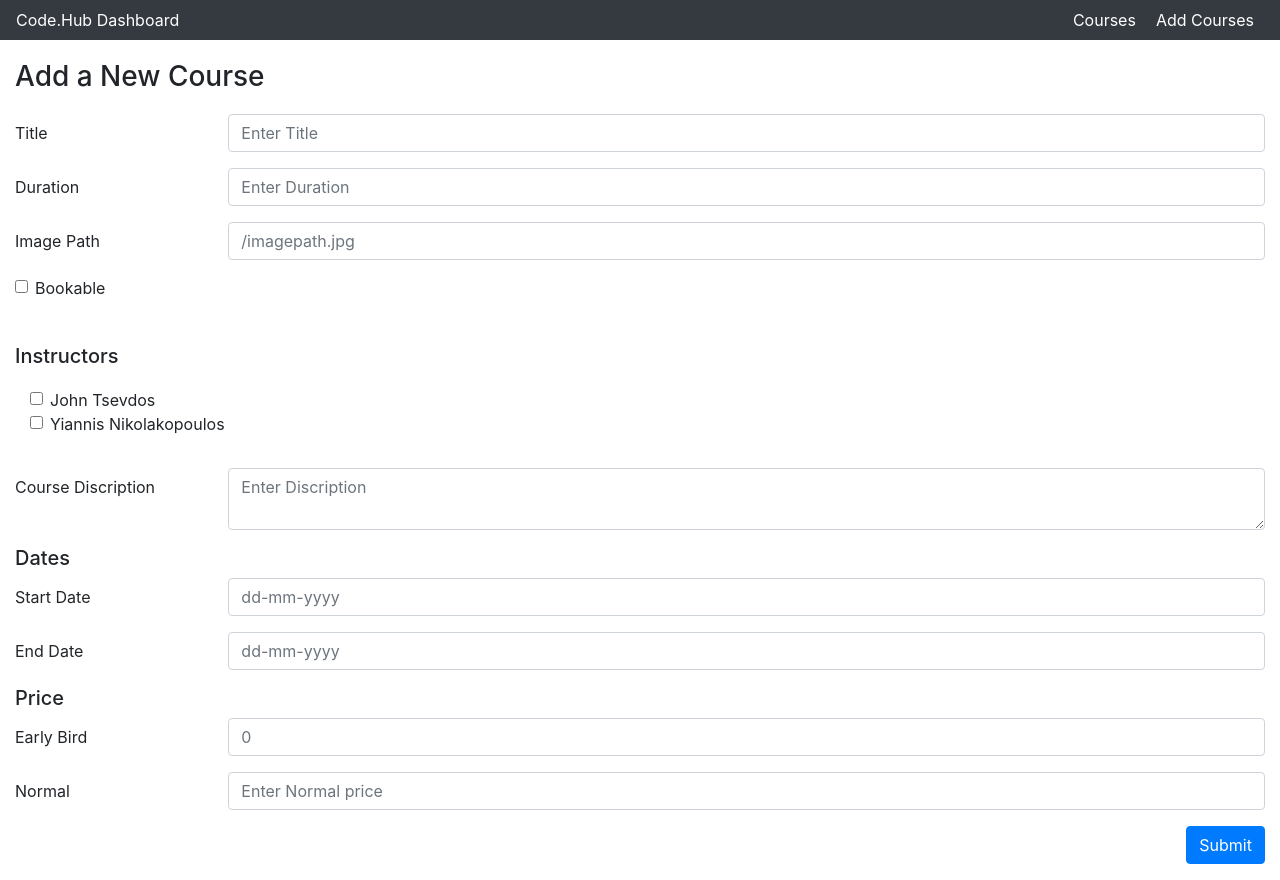
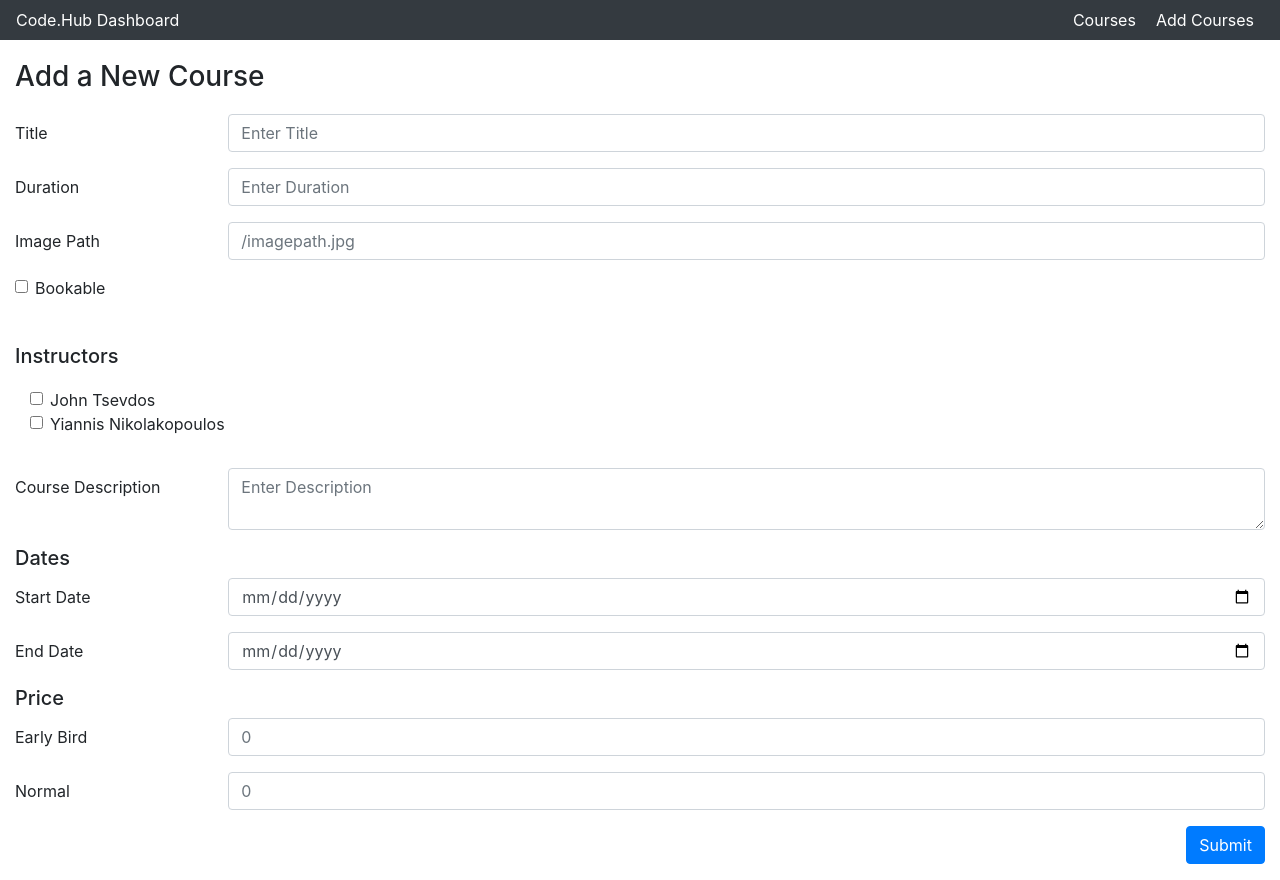
Before and after one commit to juls12/react-project, a React (Create React App) app: page /addcourse in a window 1280 px wide. Built offline with nearby package versions, Linux system fonts and the light colour scheme; data requests are answered from the project's data file.

Commit message:
Adds validation on the form

```diff
--- a/src/Components/AddCourse.js
+++ b/src/Components/AddCourse.js
@@ -1,6 +1,6 @@
 import React from "react";
 import '../css/index.css';
-import { Col, Button, Form, FormGroup, Label, Input, Container } from 'reactstrap';
+import { Col, Button, Form, FormGroup, Label, Input, Container, FormFeedback } from 'reactstrap';
 import { Component } from "react";
 import axios from 'axios';
 
@@ -22,6 +22,16 @@ class AddCourse extends Component {
         normal: null,
         early_bird: null
       }
+    },
+    fieldErrors: {
+      title: false,
+      duration: false,
+      imagePath: false,
+      description: false,
+      startDate: false,
+      endDate: false,
+      earlyBirdPrice: false,
+      normalPrice: false
     }
   };
 
@@ -37,6 +47,10 @@ class AddCourse extends Component {
     const { id, value, checked } = target;
     let { newCourse } = this.state;
 
+    console.log(id, value);
+
+    // this.state.use.fieldErrors[id] = false;
+
     if (id === 'start_date' || id === 'end_date') {
       newCourse.dates[id] = value;
       this.setState({ newCourse });
@@ -46,14 +60,14 @@ class AddCourse extends Component {
       this.setState({ newCourse });
 
     } else if (id === 'open') {
-      // console.log(id, checked);
+      // console.log(checked);
 
       newCourse[id] = checked;
       this.setState({ newCourse });
 
     } else if (id === 'instructor') {
       const instructorId = target.name;
-      // console.log(id, checked, instructorId);
+      // console.log(instructorId);
 
       // Checking if instuctor id is already in the array
       const index = this.state.newCourse.instructors.indexOf(instructorId);
@@ -66,13 +80,18 @@ class AddCourse extends Component {
       // console.log( this.state.newCourse.instructors)
 
     } else {
-      // console.log(id, value);
+
       newCourse[id] = value;
       this.setState({ newCourse });
     }
   };
 
   sumbitForm = function () {
+
+    const errorsExist = this.validateInputs();
+
+    if (!errorsExist) {
+
       axios.post(`http://localhost:3001/courses`, this.state.newCourse)
         .then(function (response) {
           console.log(response);
@@ -82,7 +101,58 @@ class AddCourse extends Component {
         });
     }
 
+  }
 
+  validateInputs = function () {
+
+    let errorExists = false;
+
+    let { fieldErrors } = this.state;
+
+    if (!this.state.newCourse.title) {
+      fieldErrors.title = true;
+      errorExists = true;
+    }
+
+    if (!this.state.newCourse.duration) {
+      fieldErrors.duration = true;
+      errorExists = true;
+    }
+
+    if (!this.state.newCourse.imagePath) {
+      fieldErrors.imagePath = true;
+      errorExists = true;
+    }
+
+    if (!this.state.newCourse.description) {
+      fieldErrors.description = true;
+      errorExists = true;
+    }
+
+    if (!this.state.newCourse.dates.start_date) {
+      fieldErrors.startDate = true;
+      errorExists = true;
+    }
+
+    if (!this.state.newCourse.dates.end_date) {
+      fieldErrors.endDate = true;
+      errorExists = true;
+    }
+
+    if (!this.state.newCourse.price.early_bird) {
+      fieldErrors.earlyBirdPrice = true;
+      errorExists = true;
+    }
+
+    if (!this.state.newCourse.price.normal) {
+      fieldErrors.normalPrice = true;
+      errorExists = true;
+    }
+
+    this.setState({ fieldErrors });
+
+    return errorExists;
+  }
 
   render() {
     const newCourse = this.state.newCourse;
@@ -92,15 +162,16 @@ class AddCourse extends Component {
         <Form>
           {
             [
-              { label: 'Title', field: 'title', state: newCourse.title, type: 'text', placeholder: 'Enter Title' },
-              { label: 'Duration', field: 'duration', state: newCourse.duration, type: 'text', placeholder: 'Enter Duration' },
-              { label: 'Image Path', field: 'imagePath', state: newCourse.imagePath, type: 'text', placeholder: '/imagepath.jpg' },
+              { label: 'Title', field: 'title', state: newCourse.title, type: 'text', placeholder: 'Enter Title', errorText: 'Title is required', validationField: this.state.fieldErrors.title },
+              { label: 'Duration', field: 'duration', state: newCourse.duration, type: 'text', placeholder: 'Enter Duration', errorText: 'Duration is required', validationField: this.state.fieldErrors.duration },
+              { label: 'Image Path', field: 'imagePath', state: newCourse.imagePath, type: 'text', placeholder: '/imagepath.jpg', errorText: 'ImagePath is required', validationField: this.state.fieldErrors.imagePath },
 
-            ].map(({ label, field, state, type, placeholder }) => (
+            ].map(({ label, field, state, type, placeholder, errorText, validationField }) => (
               <FormGroup row key={field}>
                 <Label for={field} sm={2}>{label}</Label>
                 <Col sm={10}>
-                  <Input type={type} id={field} value={state} placeholder={placeholder} onChange={this.onInputChange} />
+                  <Input type={type} id={field} value={state} placeholder={placeholder} onChange={this.onInputChange} invalid={validationField} />
+                  <FormFeedback> {errorText} </FormFeedback>
                 </Col>
               </FormGroup>
             ))
@@ -119,7 +190,7 @@ class AddCourse extends Component {
             {
               this.state.instructors.map(instructor => (
                 <Col key={instructor.id}>
-                  <Input type="checkbox" name={instructor.id} id="instructor" onChange={this.onInputChange}/>
+                  <Input type="checkbox" name={instructor.id} id="instructor" onChange={this.onInputChange} />
                   <Label check>{instructor.name.first} {instructor.name.last}</Label>
                 </Col>
               ))
@@ -129,24 +200,26 @@ class AddCourse extends Component {
           <br></br>
           {
             [
-              { heading: null, label: 'Course Discription', field: 'description', state: newCourse.description, type: 'textarea', placeholder: 'Enter Discription' },
-              { heading: 'Dates', label: 'Start Date', field: 'start_date', state: newCourse.dates.start_date, type: 'text', placeholder: 'dd-mm-yyyy' },
-              { heading: null, label: 'End Date', field: 'end_date', state: newCourse.dates.end_date, type: 'text', placeholder: 'dd-mm-yyyy' },
-              { heading: 'Price', label: 'Early Bird', field: 'early_bird', state: newCourse.early_bird, type: 'number', placeholder: '0' },
-              { heading: null, label: 'Normal', field: 'normal', state: newCourse.normal, type: 'number', placeholder: 'Enter Normal price' }
+              { heading: null, label: 'Course Description', field: 'description', state: newCourse.description, type: 'textarea', placeholder: 'Enter Description', errorText: 'Description is required', validationField: this.state.fieldErrors.description },
+              { heading: 'Dates', label: 'Start Date', field: 'start_date', state: newCourse.dates.start_date, type: 'date', placeholder: 'dd-mm-yyyy', errorText: 'Date is required', validationField: this.state.fieldErrors.startDate },
+              { heading: null, label: 'End Date', field: 'end_date', state: newCourse.dates.end_date, type: 'date', placeholder: 'dd-mm-yyyy', errorText: 'Date is required', validationField: this.state.fieldErrors.endDate },
+              { heading: 'Price', label: 'Early Bird', field: 'early_bird', state: newCourse.early_bird, type: 'number', placeholder: '0', errorText: 'Price is required', validationField: this.state.fieldErrors.earlyBirdPrice },
+              { heading: null, label: 'Normal', field: 'normal', state: newCourse.normal, type: 'number', placeholder: '0', errorText: 'Price is required', validationField: this.state.fieldErrors.normalPrice }
 
-            ].map(({ heading, label, field, state, type, placeholder }) => (
+            ].map(({ heading, label, field, state, type, placeholder, errorText, validationField }) => (
               <React.Fragment key={field}>
                 <h5>{heading}</h5>
                 <FormGroup row >
                   <Label for={field} sm={2}>{label}</Label>
                   <Col sm={10}>
-                    <Input type={type} id={field} value={state} placeholder={placeholder} onChange={this.onInputChange} />
+                    <Input type={type} id={field} value={state} placeholder={placeholder} onChange={this.onInputChange} invalid={validationField} />
+                    <FormFeedback> {errorText} </FormFeedback>
                   </Col>
                 </FormGroup>
               </React.Fragment>
             ))
           }
+
           <FormGroup row style={{ textAlign: "right" }}>
             <Col sm={{ size: 10, offset: 2 }}>
               <Button color="primary" onClick={() => this.sumbitForm()}>Submit</Button>
```
Lines whose indentation alone changed are shown as unchanged.
